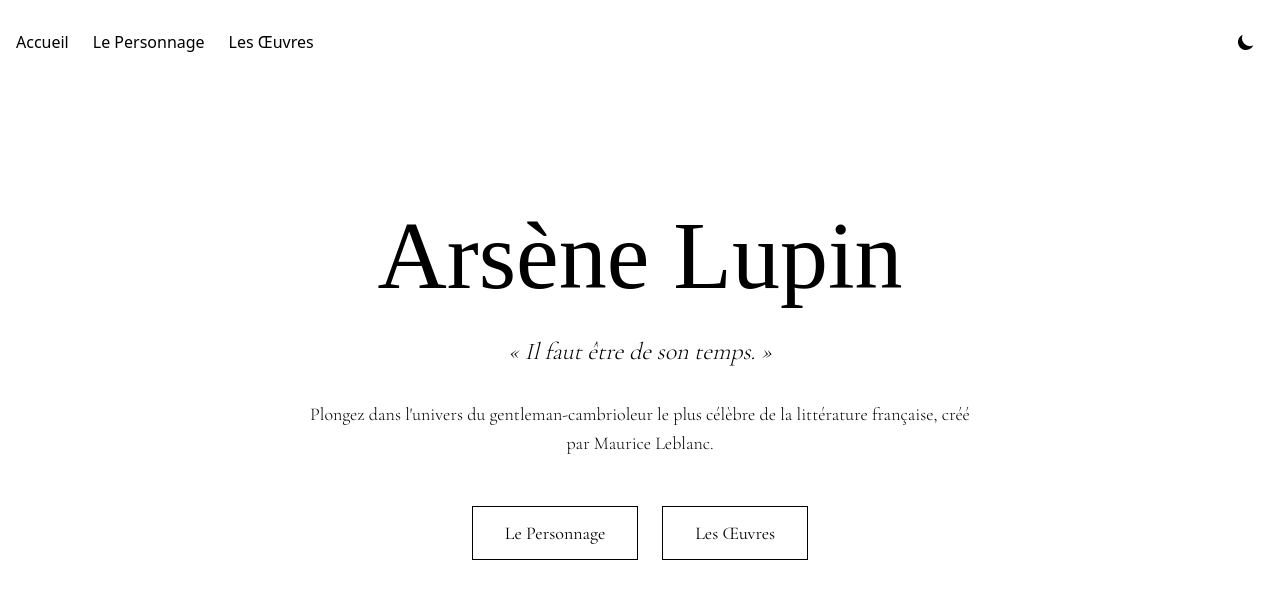
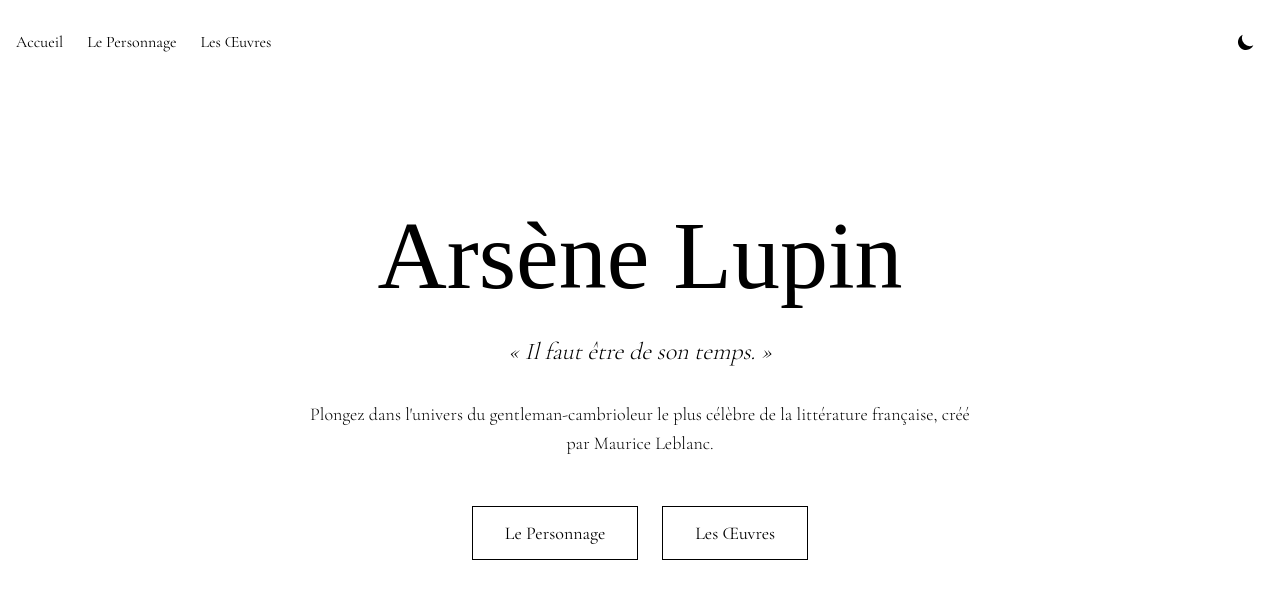
Before and after one commit to nazimbo/arsene-lupin, a SvelteKit app: page / in a window 1280 px wide. Shown: the top 598 px of the page. Built offline with nearby package versions, Linux system fonts and the light colour scheme; a web font is replaced by a local one.

Commit message:
Add font styling to navigation links for consistency

```diff
--- a/src/routes/+layout.svelte
+++ b/src/routes/+layout.svelte
@@ -26,9 +26,9 @@
 <div class="min-h-screen bg-white dark:bg-black text-black dark:text-white transition-colors duration-300">
 	<header class="container mx-auto px-4 py-6 flex justify-between items-center">
 		<nav class="flex gap-6">
-			<a href="/" class="hover:underline">Accueil</a>
-			<a href="/personnage" class="hover:underline">Le Personnage</a>
-			<a href="/oeuvres" class="hover:underline">Les Œuvres</a>
+			<a href="/" class="font-serif-fine hover:underline">Accueil</a>
+			<a href="/personnage" class="font-serif-fine hover:underline">Le Personnage</a>
+			<a href="/oeuvres" class="font-serif-fine hover:underline">Les Œuvres</a>
 		</nav>
 		<ThemeToggle />
 	</header>
```
